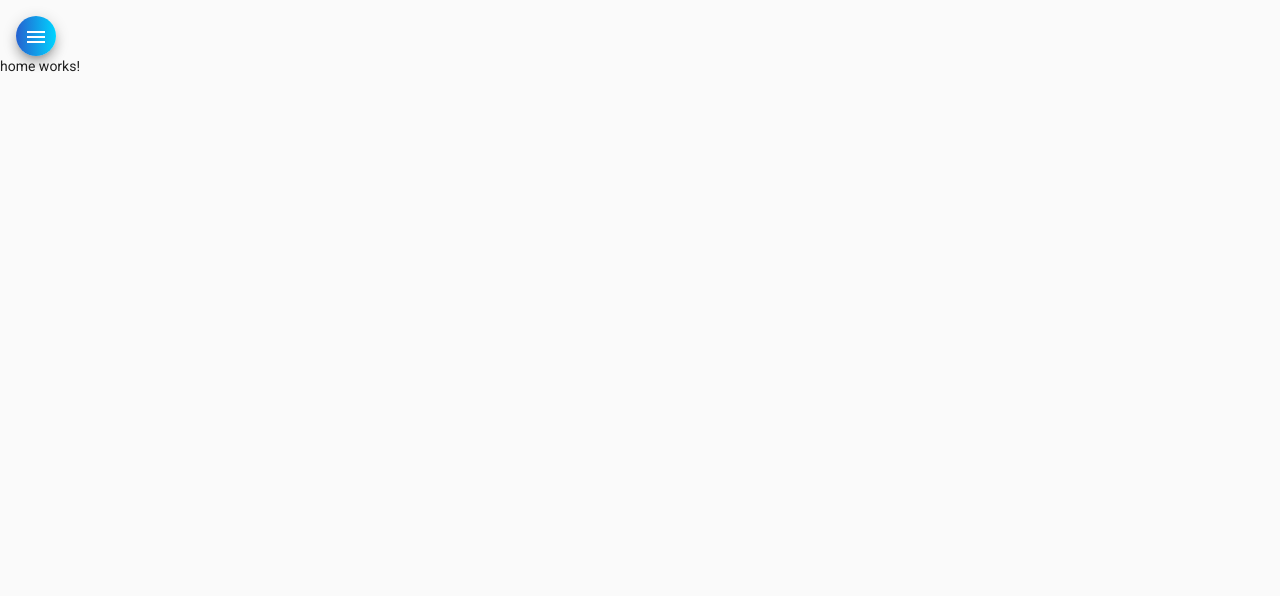
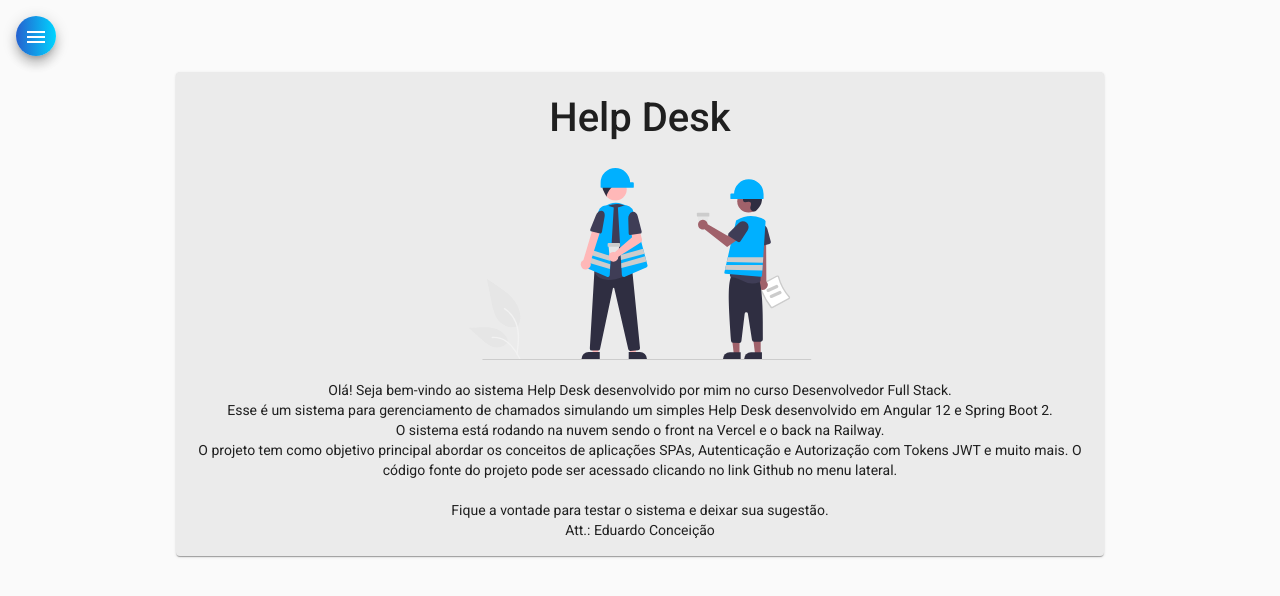
Before and after one commit to eduardoconceicao90/helpdesk, an Angular app: page /home in a window 1280 px wide. Shown: the top 596 px of the page. Built offline with nearby package versions, Linux system fonts and the light colour scheme.

Commit message:
HTML e CSS para componente HOME

```diff
--- a/src/app/components/home/home.component.css
+++ b/src/app/components/home/home.component.css
@@ -0,0 +1,23 @@
+mat-card {
+    width: 70%;
+    margin: 1rem auto;
+    background-color: rgb(235, 235, 235);
+ }
+
+ img {
+    height: 12rem;
+ }
+
+ .mat-card>:first-child, .mat-card-content>:first-child {
+    margin-top: 20px;
+}
+
+.title {
+    text-align: center;
+    font-size: 2.5rem;
+    margin-bottom: 2.5rem;
+}
+
+p {
+    text-align: center;
+}
--- a/src/app/components/home/home.component.html
+++ b/src/app/components/home/home.component.html
@@ -1 +1,15 @@
-<p>home works!</p>
+<mat-card class="home mat-elavation-z8">
+    <mat-card-title class="title">Help Desk</mat-card-title>
+    <img mat-card-image src="assets/img/home-image.svg" alt="Image Home Help Desk">
+    <mat-card-content>
+        <p>
+            Olá! Seja bem-vindo ao sistema Help Desk desenvolvido por mim no curso Desenvolvedor Full Stack.<br/>
+            Esse é um sistema para gerenciamento de chamados simulando um simples Help Desk desenvolvido em Angular 12 e
+            Spring Boot 2.<br/>O sistema está rodando na nuvem sendo o front na Vercel e o back na Railway.<br/>
+            O projeto tem como objetivo principal abordar os conceitos de aplicações SPAs, Autenticação e Autorização com
+            Tokens JWT e muito mais. O código fonte do projeto pode ser acessado clicando no link Github no menu lateral.
+            <br/><br/> Fique a vontade para testar o sistema e deixar sua sugestão.
+            <br/> Att.: Eduardo Conceição
+        </p>
+    </mat-card-content>
+</mat-card>
```
Also changed, not shown: src/assets/img/home-image.svg (added).
